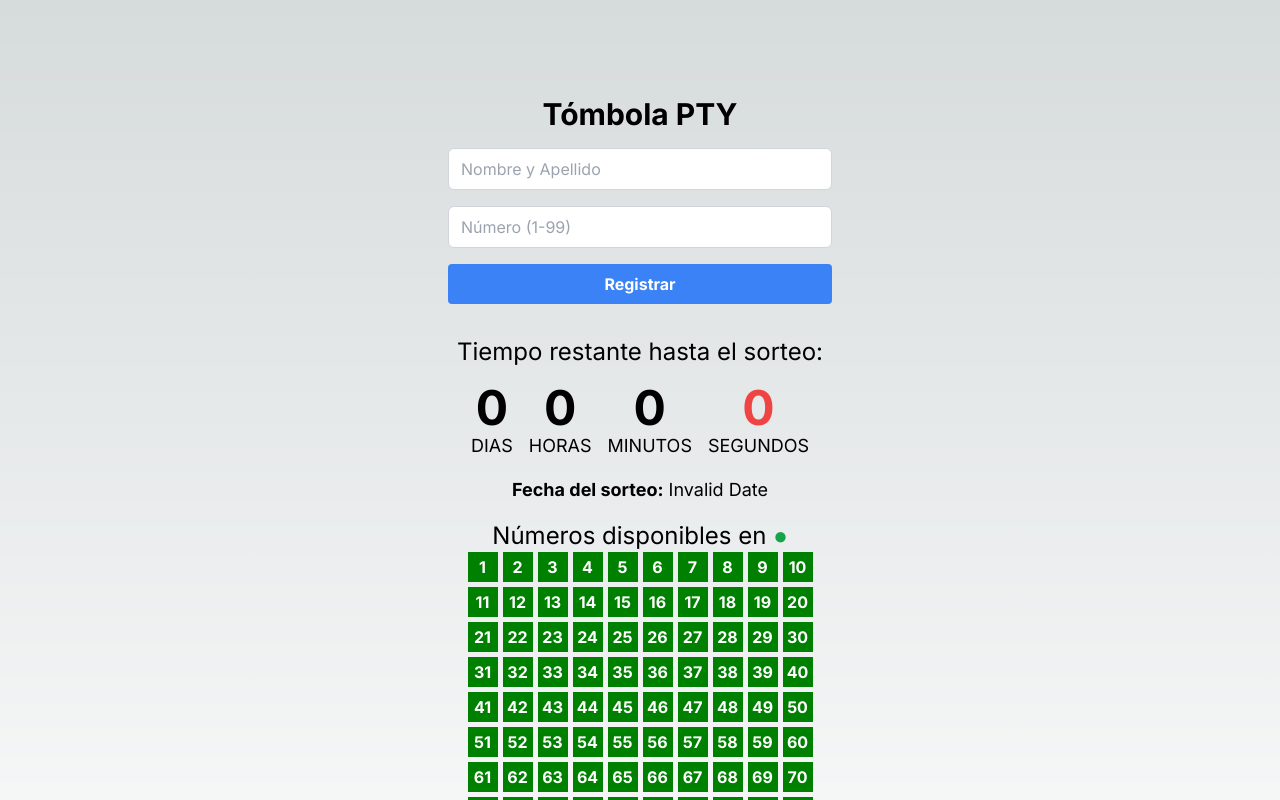
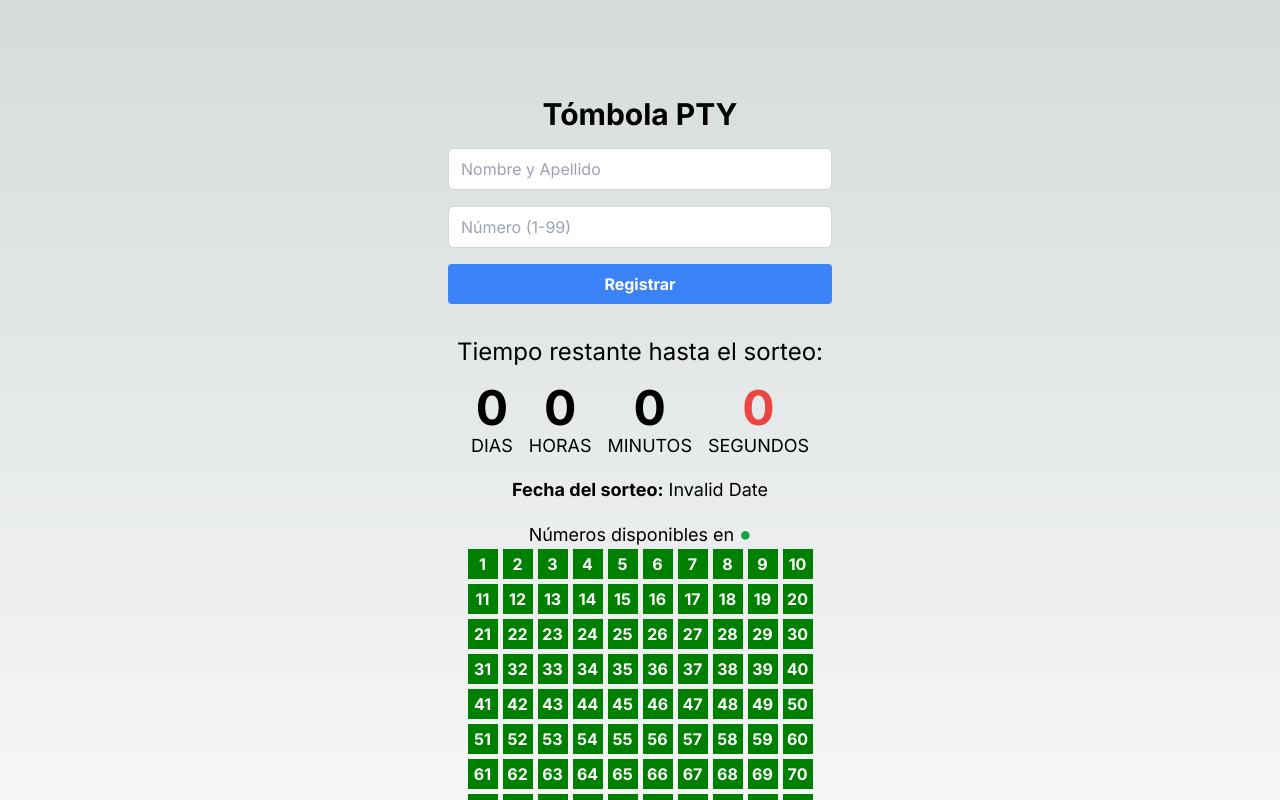
Before and after one commit to infrony/tombola-pty, a Next.js app: page / in a window 1280 px wide. Shown: the top 800 px of the page. Built offline with nearby package versions, Linux system fonts and the light colour scheme; no server answers.

Commit message:
Update text available numbers

```diff
--- a/src/app/page.tsx
+++ b/src/app/page.tsx
@@ -167,7 +167,7 @@ export default function Home() {
           )}
         </div>
         <div className="mt-4 text-center">
-          <h2 className="text-2xl">Números disponibles en <span className="text-green-600">●</span></h2>
+          <h2 className="text-lg">Números disponibles en <span className="text-green-600 text-xl">●</span></h2>
           <NumberGrid />
         </div>
       </div>
```
